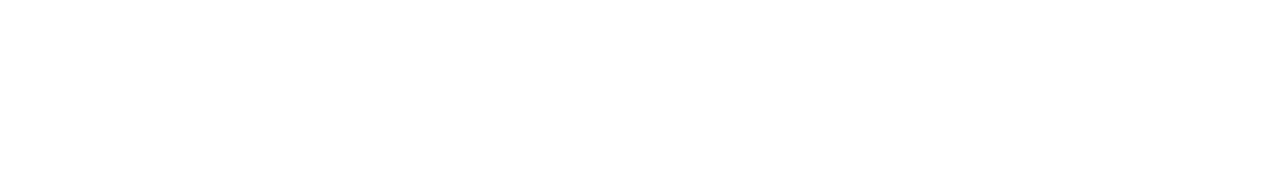
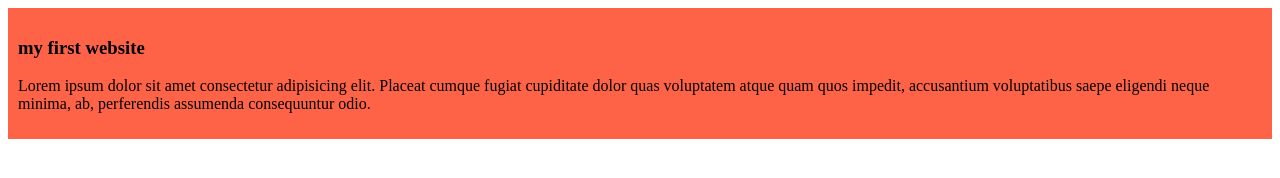
Before and after one commit to sunnah117/my-simple-website, a plain HTML site: page index.html in a window 1280 px wide. Drawn offline with Linux system fonts and the light colour scheme.

Commit message:
addeded the first  blog

```diff
--- a/index.html
+++ b/index.html
@@ -1,11 +1,20 @@
 <!DOCTYPE html>
 <html lang="en">
-<head>
-     <meta charset="UTF-8">
-     <meta name="viewport" content="width=device-width, initial-scale=1.0">
-     <title>my-simpl- website</title>
-</head>
-<body>
-
-</body>
+  <head>
+    <meta charset="UTF-8" />
+    <meta name="viewport" content="width=device-width, initial-scale=1.0" />
+    <title>my-simpl- website</title>
+    <link rel="stylesheet" href="styles/blog.css">
+  </head>
+  <body>
+    <div>
+      <h3>my first website</h3>
+      <p>
+        Lorem ipsum dolor sit amet consectetur adipisicing elit. Placeat cumque
+        fugiat cupiditate dolor quas voluptatem atque quam quos impedit,
+        accusantium voluptatibus saepe eligendi neque minima, ab, perferendis
+        assumenda consequuntur odio.
+      </p>
+    </div>
+  </body>
 </html>
--- /dev/null
+++ b/styles/blog.css
@@ -0,0 +1,4 @@
+div{
+     background-color: tomato;
+     padding: 10px;
+}gi
```
